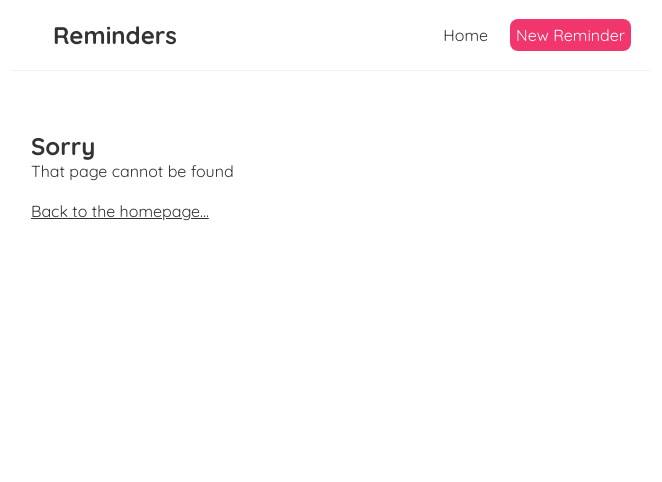
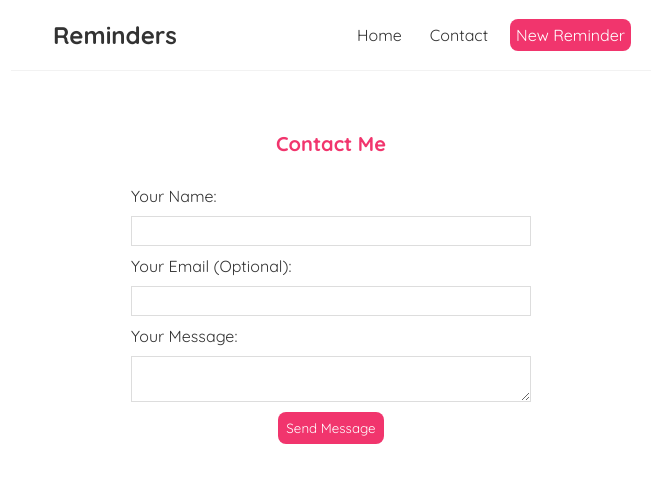
Before and after one commit to Samy-Websites/reminders, a React (Create React App) app: page /contact in a window 1280 px wide. Shown: the top 482 px of the page, without its empty margins (309-971 px from the left). Built offline with nearby package versions, Linux system fonts and the light colour scheme.

Commit message:
unfunctional submit form

```diff
--- a/data/db.json
+++ b/data/db.json
@@ -29,30 +29,23 @@
       "date": "2025-07-17"
     },
     {
-      "title": "Malick's Birthday YAAAAAY",
-      "body": "That day is Malick's Birthday, we was born on January 25th, 2002. he turns 23 this year",
-      "category": "Event",
-      "date": "2025-01-25",
-      "id": "4cc6"
+      "title": "Sab bday",
+      "body": "mai",
+      "date": "2026-05-28",
+      "id": "b42c"
     },
     {
-      "id": "b42c",
-      "title": "Sab bday",
-      "body": "mai",
-      "date": "2025-05-28"
-    },
-    {
-      "id": "7d6f",
       "title": "11111",
-      "body": "22222",
+      "body": "333",
       "category": "Birthday",
-      "date": "2025-01-04"
+      "date": "2025-01-04",
+      "id": "7d6f"
     },
     {
       "title": "Newggggg",
       "body": "trialdddd",
       "category": "Event",
-      "date": "2025-01-20",
+      "date": "2025-01-08",
       "id": "e8d0"
     }
   ]
--- a/package.json
+++ b/package.json
@@ -3,7 +3,9 @@
   "version": "0.1.0",
   "private": true,
   "dependencies": {
+    "@emailjs/browser": "^4.4.1",
     "@popperjs/core": "^2.11.8",
+    "axios": "^1.7.9",
     "cra-template": "1.2.0",
     "react": "^19.0.0",
     "react-datepicker": "^7.5.0",
--- a/src/App.js
+++ b/src/App.js
@@ -2,6 +2,7 @@ import Navbar from "./Navbar";
 import Home from "./Home";
 import { BrowserRouter as Router, Route, Switch } from "react-router-dom";
 import Create from "./Create";
+import Contact from "./Contact";
 import ReminderDetails from "./ReminderDetails";
 import NotFound from "./NotFound";
 
@@ -14,6 +15,9 @@ function App() {
           <Switch>
             <Route exact path="/">
               <Home />
+            </Route>
+            <Route path="/contact">
+              <Contact />
             </Route>
             <Route path="/create">
               <Create />
--- /dev/null
+++ b/src/Contact.js
@@ -0,0 +1,85 @@
+import React, { useState } from "react";
+import { useHistory } from "react-router-dom";
+
+const Contact = () => {
+  const [name, setName] = useState("");
+  const [email, setEmail] = useState("");
+  const [message, setMessage] = useState("");
+  const [isPending, setIsPending] = useState(false);
+  const [showConfirm, setShowConfirm] = useState(false);
+  const history = useHistory();
+
+  const handleSubmit = () => {
+    const userMessage = { name, email, message };
+
+    setIsPending(true);
+
+    // Simulate backend processing
+    console.log("Message sent:", userMessage);
+
+    setTimeout(() => {
+      setIsPending(false);
+      alert("Your message has been sent!");
+      setName("");
+      setEmail("");
+      setMessage("");
+      setShowConfirm(false);
+      history.push("/");
+    }, 1000);
+  };
+
+  const handleFormSubmit = (e) => {
+    e.preventDefault();
+    setShowConfirm(true); // Open confirmation dialog
+  };
+
+  return (
+    <div className="create">
+      <h2>Contact Me</h2>
+      <form
+        onSubmit={handleFormSubmit}
+        style={{ filter: showConfirm ? "blur(4px)" : "none" }}
+      >
+        <label>Your Name:</label>
+        <input
+          type="text"
+          required
+          value={name}
+          onChange={(e) => setName(e.target.value)}
+        />
+        <label>Your Email (Optional):</label>
+        <input
+          type="email"
+          value={email}
+          onChange={(e) => setEmail(e.target.value)}
+        />
+        <label>Your Message:</label>
+        <textarea
+          required
+          value={message}
+          onChange={(e) => setMessage(e.target.value)}
+        ></textarea>
+        {!isPending && <button>Send Message</button>}
+        {isPending && <button disabled>Sending Message...</button>}
+      </form>
+
+      {/* Confirmation Dialog */}
+      {showConfirm && (
+        <div className="dialog-backdrop">
+          <div className="dialog">
+            <h3>Confirm Submission</h3>
+            <p>Are you sure you want to send this message?</p>
+            <button onClick={handleSubmit} disabled={isPending}>
+              Yes, Send
+            </button>
+            <button onClick={() => setShowConfirm(false)} disabled={isPending}>
+              Cancel
+            </button>
+          </div>
+        </div>
+      )}
+    </div>
+  );
+};
+
+export default Contact;
--- a/src/Navbar.js
+++ b/src/Navbar.js
@@ -1,4 +1,5 @@
 import { Link } from "react-router-dom";
+import Contact from "./Contact";
 
 const Navbar = () => {
   return (
@@ -8,6 +9,7 @@ const Navbar = () => {
       </h1>
       <div className="links">
         <Link to="/">Home</Link>
+        <Link to="/contact">Contact</Link>
         <Link className="reminderlink" to="/create">
           New Reminder
         </Link>
--- a/src/index.css
+++ b/src/index.css
@@ -216,3 +216,55 @@
   flex: 1; /* Optional: Make buttons evenly sized */
   padding: 8px 12px; /* Ensure consistent padding */
 }
+
+.dialog-backdrop {
+  position: fixed;
+  top: 0;
+  left: 0;
+  width: 100%;
+  height: 100%;
+  background: rgba(0, 0, 0, 0.4);
+  display: flex;
+  justify-content: center;
+  align-items: center;
+  z-index: 1000;
+}
+
+.dialog {
+  background: white;
+  padding: 20px;
+  border: 1px solid #ddd;
+  border-radius: 8px;
+  text-align: center;
+  box-shadow: 0 4px 8px rgba(0, 0, 0, 0.2);
+}
+
+.dialog h3 {
+  margin-bottom: 10px;
+}
+
+.dialog p {
+  margin-bottom: 20px;
+}
+
+.dialog button {
+  margin-right: 10px;
+  padding: 8px 15px;
+  border: none;
+  border-radius: 4px;
+  cursor: pointer;
+}
+
+.dialog button:first-child {
+  background-color: #007bff;
+  color: white;
+}
+
+.dialog button:last-child {
+  background-color: #f8f9fa;
+  color: #333;
+}
+
+.dialog-backdrop > * {
+  z-index: 1010;
+}
```
Also changed, not shown: 1 other file (tests, documents, lock files or other folders).
